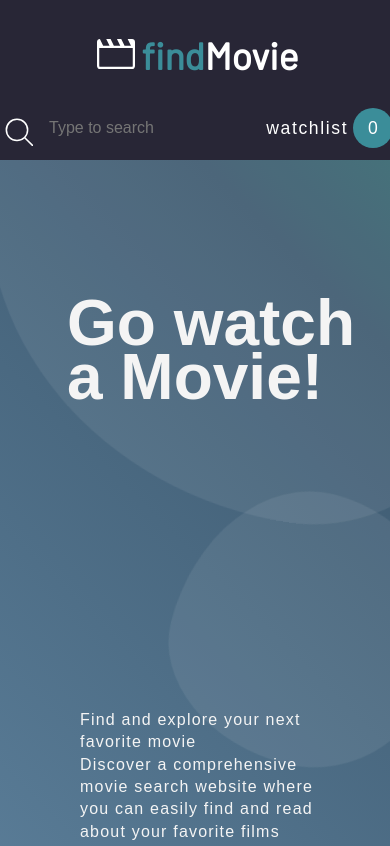
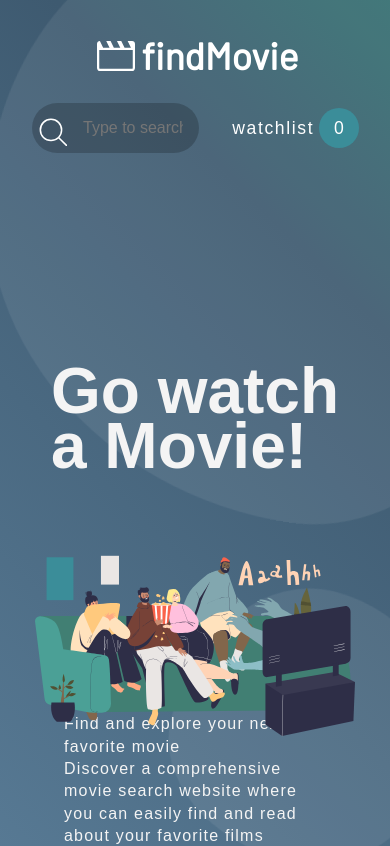
Before and after one commit to cosminHncu/find_movie, a React (Create React App) app: page / in a window 390 px wide. Shown: the top 846 px of the page. Built offline with nearby package versions, Linux system fonts and the light colour scheme; no server answers.

Commit message:
mobile first from now

```diff
--- a/src/App.js
+++ b/src/App.js
@@ -48,7 +48,7 @@ const App = () => {
 
   return (
     <div className={classes.app}>
-      <section>
+      <header>
         <Header
           movieSearch={movieSearch}
           watchlist={watchlist}
@@ -57,7 +57,7 @@ const App = () => {
           onHandleLogo={handleLogo}
         />
         <Wave />
-      </section>
+      </header>
       <main>
         {!displayWatchlist &&
           (movies.length <= 0 ? (
--- a/src/components/Header/Header.js
+++ b/src/components/Header/Header.js
@@ -23,12 +23,12 @@ const Header = (props) => {
           onSetMovieSearch("");
         }}
       >
-        <section className={classes.logo}>
+        <div className={classes.logo}>
           <img className={classes.logo_svg} src={logo} alt="logo icon" />
           <h3>
             <span className={classes.logo_span}>find</span>Movie
           </h3>
-        </section>
+        </div>
       </button>
       <div className={classes.nav_control}>
         <form
--- a/src/components/Header/Header.module.css
+++ b/src/components/Header/Header.module.css
@@ -23,8 +23,12 @@
   font-size: 2rem;
   font-family: Barlow;
 }
+
 .logo_span {
   color: #3b8d99;
+}
+.logo_svg {
+  height: 100%;
 }
 .logo_svg:hover {
   transform: rotate(360deg);
@@ -103,11 +107,13 @@ select:focus {
     height: 160px;
     flex-direction: column;
     position: relative;
-    padding: 0 1.5rem;
+    padding: 0 2rem;
+    background: transparent;
   }
   .nav_control {
     height: 50px;
     gap: 0;
+    justify-content: space-between;
     width: 100%;
     height: 40%;
     /*background: #3d3956;*/
@@ -120,13 +126,21 @@ select:focus {
   .logo_svg {
     width: 50px;
     height: 50px;
+    position: relative;
+    top: 0.1rem;
+  }
+  .search {
+    background-color: rgba(0, 0, 0, 0.2);
+    border-radius: 25px;
   }
   .search_box {
     font-size: 1rem;
+    width: 100px;
   }
 
   .watchlist {
     width: 120px;
+    position: relative;
   }
   .watchlist_btn {
     padding: 0.5rem;
@@ -137,4 +151,7 @@ select:focus {
     width: 40px;
     height: 40px;
   }
+  .logo_span {
+    color: #fff;
+  }
 }
--- a/src/components/MainPage/MainPage.js
+++ b/src/components/MainPage/MainPage.js
@@ -19,9 +19,8 @@ const MainPage = () => {
           find and read about your favorite films
         </p>
       </section>
-      <div className={classes.friends_holder}>
-        <img className={classes.friends} src={friends} />
-      </div>
+
+      <img className={classes.friends} src={friends} />
     </main>
   );
 
--- a/src/components/MainPage/MainPage.module.css
+++ b/src/components/MainPage/MainPage.module.css
@@ -37,7 +37,9 @@
 .heading_sub_txt {
   text-align: left;
   font-weight: 100 !important;
-  padding: 2.5rem 0;
+  padding: 2rem 0;
+  position: relative;
+  bottom: 4rem;
   width: 500px;
   letter-spacing: 1.5px;
   line-height: 1.4rem;
@@ -61,7 +63,10 @@
     justify-content: center;
     align-items: center;
     width: 100%;
-    height: 100%;
+    min-height: 100vh;
+    margin: auto;
+    position: relative;
+    /*bottom: 5rem;*/
   }
   .heading_txt {
     font-size: 4rem;
@@ -74,6 +79,7 @@
     padding: 2.5rem;
     margin: 2rem;
     width: 400px;
+    background: none;
   }
   .card {
     justify-content: center;
--- a/src/components/Watchlist/Watchlist.module.css
+++ b/src/components/Watchlist/Watchlist.module.css
@@ -67,6 +67,9 @@
     width: 100%;
     position: relative;
     bottom: 5rem;
+    padding: 1rem;
+    font-size: 2rem;
+    text-align: center;
   }
   .showcase {
     width: 100%;
--- a/src/index.css
+++ b/src/index.css
@@ -13,10 +13,3 @@ code {
   font-family: source-code-pro, Menlo, Monaco, Consolas, "Courier New",
     monospace;
 }
-@media (max-width: 767px) {
-  html,
-  body {
-    width: 100%;
-    height: 100%;
-  }
-}
```
Also changed, not shown: src/components/Watched/Watched.js (deleted, +0 -18 lines), 11 other files (tests, documents, lock files or other folders).
